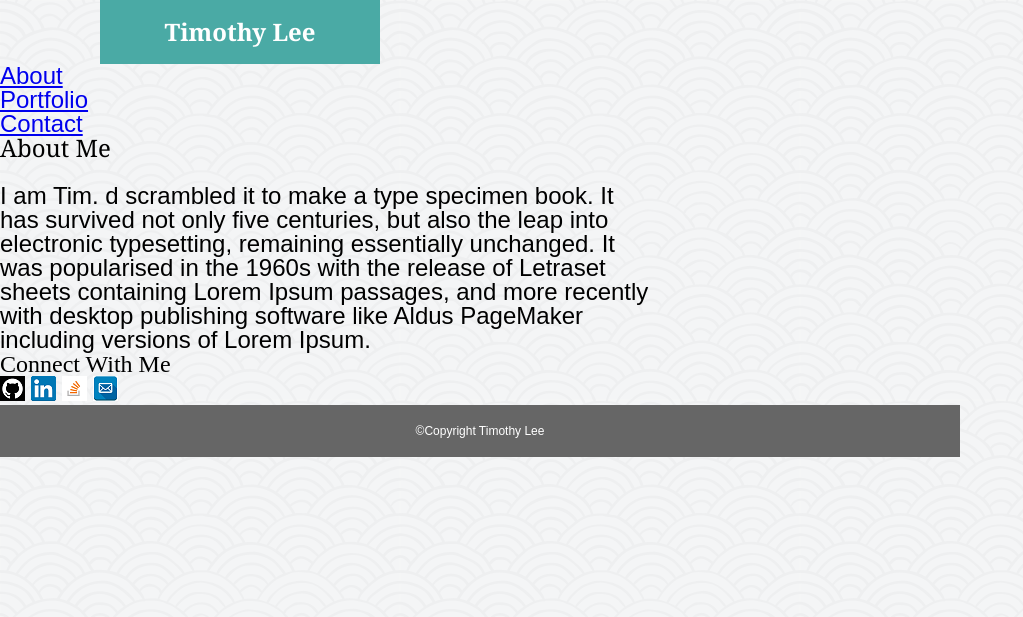
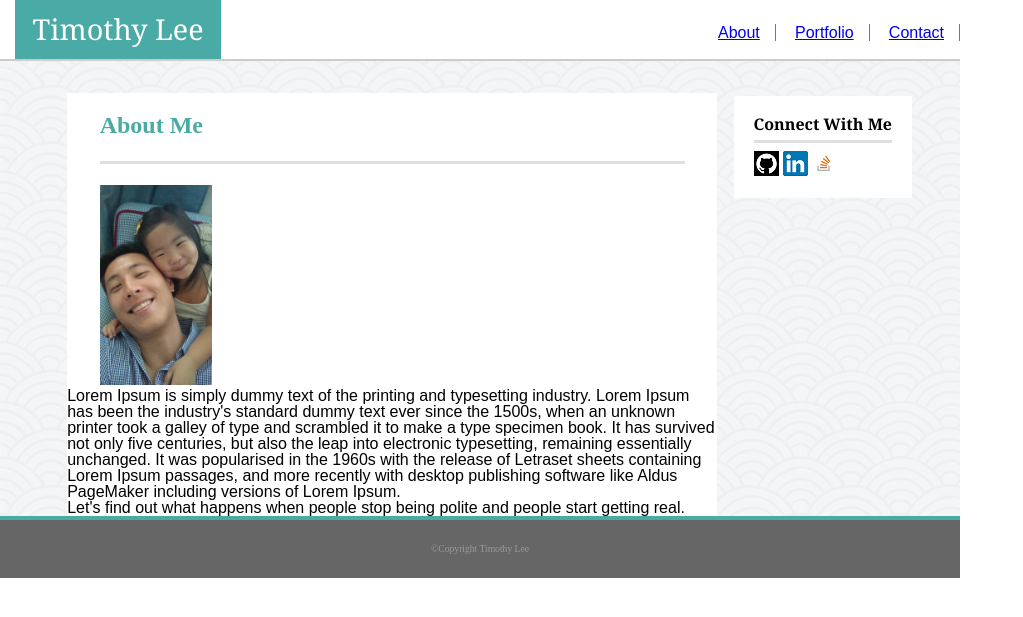
Before and after one commit to timothydlee/Basic-Portfolio, a PHP site: page / in a window 1280 px wide. Shown: the top 617 px of the page, without its empty margins (0-1023 px from the left). Run offline with PHP 8.4, Linux system fonts and the light colour scheme.

Commit message:
A LOT OF CHANGES to HTML and changed profile picture

```diff
--- a/assets/css/style.css
+++ b/assets/css/style.css
@@ -1,72 +1,127 @@
+/*Index.HTML*/
 body{
-		font-size: 24px;
-		background-image: url("assets/images/seigaiha.png");
+	height: 100%;
 }
 
 .container{
-	width: 960px;
-	box-sizing: border-box;
-}
-header{
-	font-family: 'Georgia', Times, Times New Roman, serif;
+	max-width: 960px;
 }
 
-h1{
+#sub-container{
+	background-image: url("../images/seigaiha.png");
+}
+
+.awesome-header{
+	font-family: 'Georgia', Times, Times New Roman, serif;
+	display: inline-block;
+	background-color: white;
+	border-bottom: 2px solid #ccc;
+	width: 100%;
+}
+
+.header-container{
+	width: 23%;
+}
+
+.name{
+	background-color: #4aaaa5;
+	font-size: 1.8em;
+	color: white;
+	margin-left: 7%;
+	padding: 15px;
+	text-align: center;
+}
+
+#navcontainer{
+	float: right;
+	color:#777;
+	margin-top: -35px;
+}
+
+hr{
+	width: 90%;
+	height: 3px;
+	background-color: #dfdfdf;
+	border: 0;
+}
+#navlist{
 
 }
 
-.your-name{
-	background-color: #4aaaa5;
-	color: white;
-	width: 25%;
-	padding: 20px;
-	text-align: center;
-	margin-left: 100px;
-	font-weight: bolder;
+#navlist li{
+	display: inline;
+    border-right: 1px solid #777;
+    padding: 0 15px;
+    font-family: 'Arial', 'Helvetica Neue', Helvetica, sans-serif;;
+}
+
+#main-content{
+	background-color: white;
+	max-width: 650px;
+	margin-left: 7%;
+}
+
+.info{
 
 }
 
-nav{
-	font-family:'Arial', 'Helvetica Neue', Helvetica, sans-serif;
-	float: left;
+/*about me*/
+h2{
+	background-color: white;
+	padding: 20px 0px 0px 0px;
+	color: #4aaaa4;
+	font-weight: bolder;
+	font-size: 1.5em;
+	margin-top: 5%;
+	margin-left: 5%;
 }
 
-section{
-	clear: both;
+.info img{
+	max-height: 200px;
+	max-width: 200px;
+	margin-left: 5%;
+	margin-top: 2%;
 }
 
-#main-content{
-	width: 650px;
+p{
+	font-family: 'Arial', 'Helvetica Neue', Helvetica, sans-serif;;
+	position: relative;
 }
 
-.about-me-info{
+.connect-with-me{
+	font-family: 'Georgia', Times, Times New Roman, serif;
+	font-weight: bolder;
+	background-color: white;
+	float: right;
+	margin-top: -43.8%;
+	margin-right: 5%;
+	padding: 20px;
+}
+
+.connect-with-me-line{
+	height: 1px solid;
+	width: 100%;
+}
+
+h3{
 
 }
 
-h2{
-
+#connect-icons{
+	padding: 60px;
 }
 
-p{
-	font-family:'Arial', 'Helvetica Neue', Helvetica, sans-serif;
-}
-
-.connect-with-me{
-	width: 270px;
-	float: left;
-}
-
-.connect-icons{
-
+#connect-icons img{
+	height: 50px;
+	width: 50px;
 }
 
 footer{
-	clear:both;
-	background-color: #666666;
-	font-family:'Arial', 'Helvetica Neue', Helvetica, sans-serif;
-	padding: 20px;
-	color: white;
-	font-size: .5em;
-	font-weight: lighter;
+	clear: both;
+	border-top: 4px solid #4aaaa5;
+	background-color: #666;
 	text-align: center;
+	font-size: .6em;
+	color: #999;
+	padding: 24px;
 }
--- a/index.html
+++ b/index.html
@@ -2,48 +2,92 @@
 <html lang="en">
 
 	<head>
+
 		<meta charset="UTF-8">
 		<link rel="stylesheet" type="text/css" href=assets/css/reset.css>
 		<link rel="stylesheet" type="text/css" href=assets/css/style.css>
+
 		<title>Portfolio</title>
+
 	</head>
 
 	<body>
-		<div class="container">
-			<header>
-				<h1 class="your-name">Timothy Lee</h1>
-				<nav>
-					<ul>
-						<li><a href="index.html">About</a></li>
-						<li><a href="portfolio.html">Portfolio</a></li>
-						<li><a href="contact.html">Contact</a></li>
-					</ul>
-				</nav>
-			</header>
-			<br>
-			<section id="main-content">
-					<header class="about-me-info">
-					<h2>About Me</h2>
-					<br>
-					<p>
-						I am Tim. d scrambled it to make a type specimen book. It has survived not only five centuries, but also the leap into electronic typesetting, remaining essentially unchanged. It was popularised in the 1960s with the release of Letraset sheets containing Lorem Ipsum passages, and more recently with desktop publishing software like Aldus PageMaker including versions of Lorem Ipsum.
-					</p>
+
+		<div class="container"> <!--container is the entire layout, including the footer -->
+
+			<div id="sub-container"> <!--sub-container is everything except the footer-->
+
+				<header class="awesome-header"> <!-- for the name and list of about, portfolio, contact -->
+
+					<div class="header-container"> <!-- container for name -->
+
+						<h1 class="name">Timothy Lee</h1>
+
+					</div>
+
+					<nav id="navcontainer"> <!--navigation to about, portfolio, contact pages-->
+
+						<ul id="navlist">
+							<li><a href="index.html">About</a></li>
+							<li><a href="portfolio.html">Portfolio</a></li>
+							<li><a href="contact.html">Contact</a></li>
+						</ul>
+
+					</nav>
+
 				</header>
 
-				<aside class="connect-with-me">
+				<section id="main-content">
+
+					<header class="info">
+
+						<div class="about-me-box">
+
+							<h2>About Me</h2>
+
+							<br>
+
+							<hr>
+
+						</div>
+
+						<img src="assets/images/ProfilePicture1.jpg" alt="Most Handsome Man in the World">
+
+						<p>
+							Lorem Ipsum is simply dummy text of the printing and typesetting industry. Lorem Ipsum has been the industry's standard dummy text ever since the 1500s, when an unknown printer took a galley of type and scrambled it to make a type specimen book. It has survived not only five centuries, but also the leap into electronic typesetting, remaining essentially unchanged. It was popularised in the 1960s with the release of Letraset sheets containing Lorem Ipsum passages, and more recently with desktop publishing software like Aldus PageMaker including versions of Lorem Ipsum.
+						</p>
+
+						<p>
+							Let's find out what happens when people stop being polite and people start getting real.
+						</p>
+
+					</header>
+
+				</section> <!-- end id #main-content -->
+
+				<aside class="connect-with-me"> <!-- start of connect with me sidebar -->
+
 					<h3>Connect With Me</h3>
+
+					<hr class="connect-with-me-line">
+
 					<div class="connect-icons">
 						<a href="https://github.com/timothydlee" target="_blank"><img src=assets/images/Github.png alt="github image"></a>
 						<a href="https://www.linkedin.com/in/timothy-lee-84370328" target="_blank"><img src=assets/images/LinkedIn.png alt="linkedin icon"></a>
-						<a href="http://stackoverflow.com/users/6933728/tim-lee" target="_blank"><img src=assets/images/StackOverflow.png alt="stackflow icon"></a>
-						<a href="mailto:timothy.d.lee@live.com" target="_blank"><img src=assets/images/Email.png alt="email icon"></a>
+						<a href="http://stackoverflow.com/users/6933728/tim-lee" target="_blank"><img src=assets/images/StackOverflow.png alt="stackflow icon">
+						</a>
 					</div>
-				</aside>
-			</section>
-			<br>
+
+				</aside> <!-- end connect with me sidebar .connect-with-me -->
+
+			</div> <!-- end id #sub-container -->
+
 			<footer>
 				&copy;Copyright Timothy Lee
 			</footer>
-		</div>
+
+		</div> <!-- end class .container -->
+
 	</body>
+
 </html>
```
Also changed, not shown: assets/css/style1.css (added, +118 -0 lines), assets/css/reset.css (line endings or trailing spaces), assets/images/ProfilePicture1.jpg (added).
